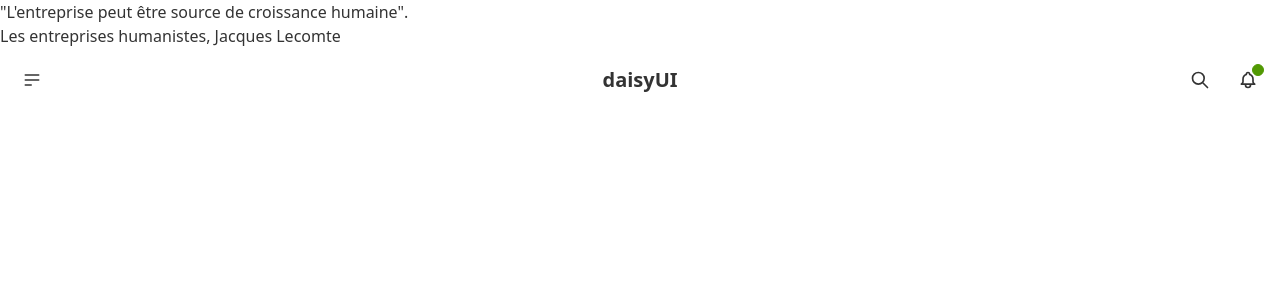
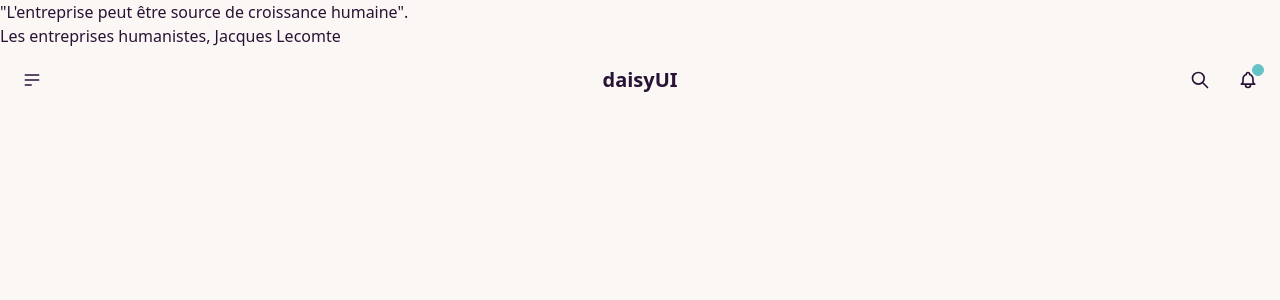
Before and after one commit to Ludoc0de/happiness, a React (Create React App) app: page / in a window 1280 px wide. Shown: the top 300 px of the page. Built offline with nearby package versions, Linux system fonts and the light colour scheme.

Commit message:
update theme

```diff
--- a/tailwind.config.js
+++ b/tailwind.config.js
@@ -14,6 +14,6 @@ module.exports = {
     logs: true,
     rtl: false,
     prefix: "",
-    themes: ["lemonade"],
+    themes: ["cupcake"],
   },
 }
```
